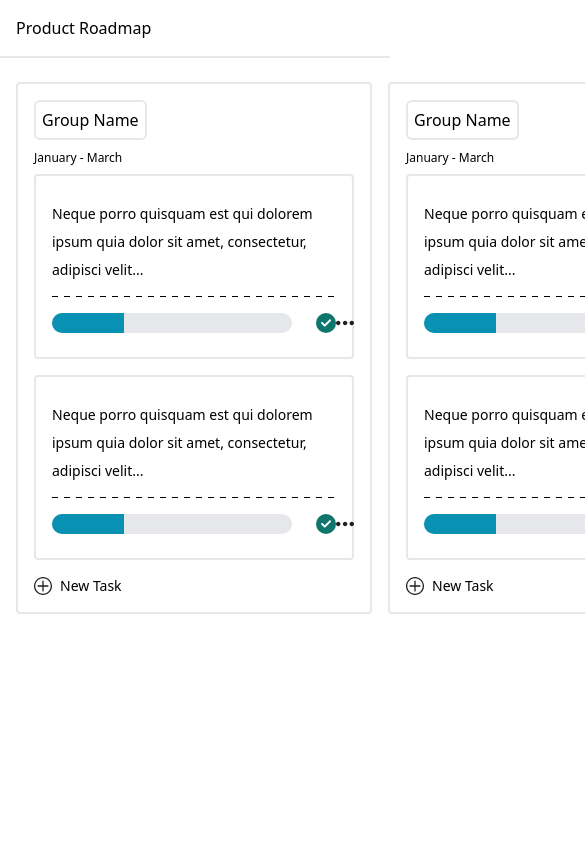
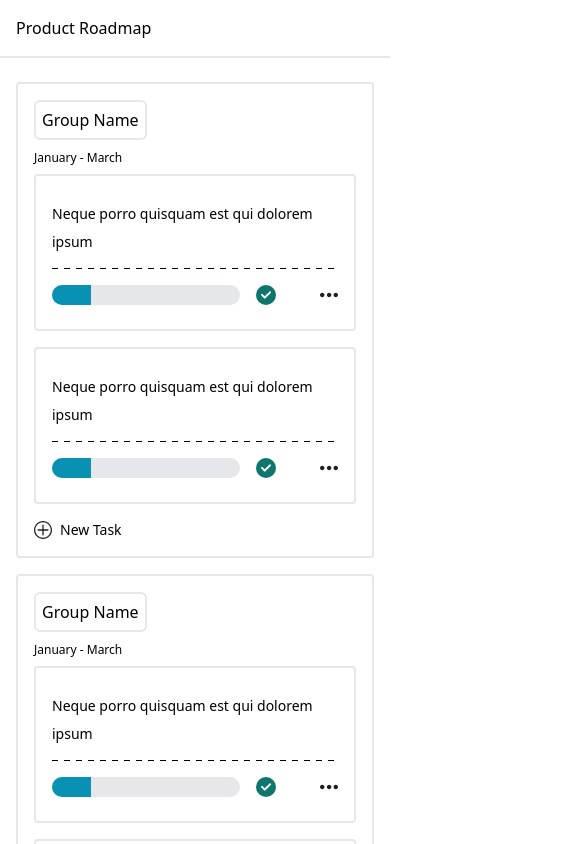
Before and after one commit to huntz20/todo-list, a React (Vite) app: page / in a window 390 px wide. Shown: the top 844 px of the page, 585 px wide, since content can reach past the window. Built offline with nearby package versions, Linux system fonts and the light colour scheme.

Commit message:
adding responsive support

```diff
--- a/src/App.jsx
+++ b/src/App.jsx
@@ -5,7 +5,7 @@ function App() {
         <div className="border-b-2 px-4 py-4">
             <h1 className="text-bold">Product Roadmap</h1>
         </div>
-      <div className="flex flex-row px-4 py-6">
+      <div className="grid grid-cols-1 sm:grid-cols-2 md:grid-cols-3 lg:grid-cols-4 gap-4 px-4 py-6 w-full">
           <TodoCard />
           <TodoCard />
           <TodoCard />
--- a/src/component/TaskCard.jsx
+++ b/src/component/TaskCard.jsx
@@ -8,12 +8,12 @@ const TaskCard = ({}) => {
     }
 
     return <div className="basis-1/4 border-2 rounded  py-6 px-4 mb-4">
-        <span className="font-medium text-sm leading-loose inline-block mb-3">Neque porro quisquam est qui dolorem ipsum quia dolor sit amet, consectetur, adipisci velit... </span>
+        <span className="font-medium text-sm leading-loose inline-block mb-3">Neque porro quisquam est qui dolorem ipsum </span>
         <hr className="dashed-line"/>
         <div className="flex items-center justify-between">
-            <div className="flex items-center">
-                <div className="h-[20px] bg-gray-200 rounded-full w-[240px] mr-6">
-                    <div className="h-[20px] bg-cyan-600 rounded-l-full w-[calc(30/100*240px)]"></div>
+            <div className="flex items-center w-full">
+                <div className="h-[20px] bg-gray-200 rounded-full w-[70%] mr-4">
+                    <div className="h-[20px] bg-cyan-600 rounded-l-full w-[calc(30/100*70%)]"></div>
                 </div>
                 {renderProgressIndicator()}
             </div>
--- a/src/component/TodoCard.jsx
+++ b/src/component/TodoCard.jsx
@@ -7,7 +7,7 @@ const TodoCard = ({}) => {
     }
 
     const renderLoadingTask = () => {
-        return <div className="basis-1/4 border-2 rounded mr-8 py-6 px-4 animate-pulse mb-4">
+        return <div className="basis-1/4 border-2 rounded py-6 px-4 animate-pulse mb-4">
             <div className="h-4 bg-gray-400 rounded-md w-[200px] mb-4"></div>
             <hr className="dashed-line"/>
             <div className="flex items-center">
@@ -18,7 +18,7 @@ const TodoCard = ({}) => {
     }
 
     const renderLoading = () => {
-        return <div className="basis-1/4 border-2 rounded mr-8 py-4 px-2 animate-pulse">
+        return <div className="basis-1/4 border-2 rounded py-4 px-2 animate-pulse">
             <div className="h-4 bg-gray-400 rounded-md w-[80px] mb-4"></div>
             <div className="h-3 bg-gray-400 rounded-md w-[120px] mb-4"></div>
             <div>
@@ -38,7 +38,7 @@ const TodoCard = ({}) => {
         </div>
     }
     // return renderLoading()
-    return <div className="basis-1/4 border-2 rounded mr-4 p-4">
+    return <div className="border-2 rounded p-4">
         <span className="border-2 font-light p-[6px] rounded-md inline-block mb-1">
             Group Name
         </span><br/>
```
